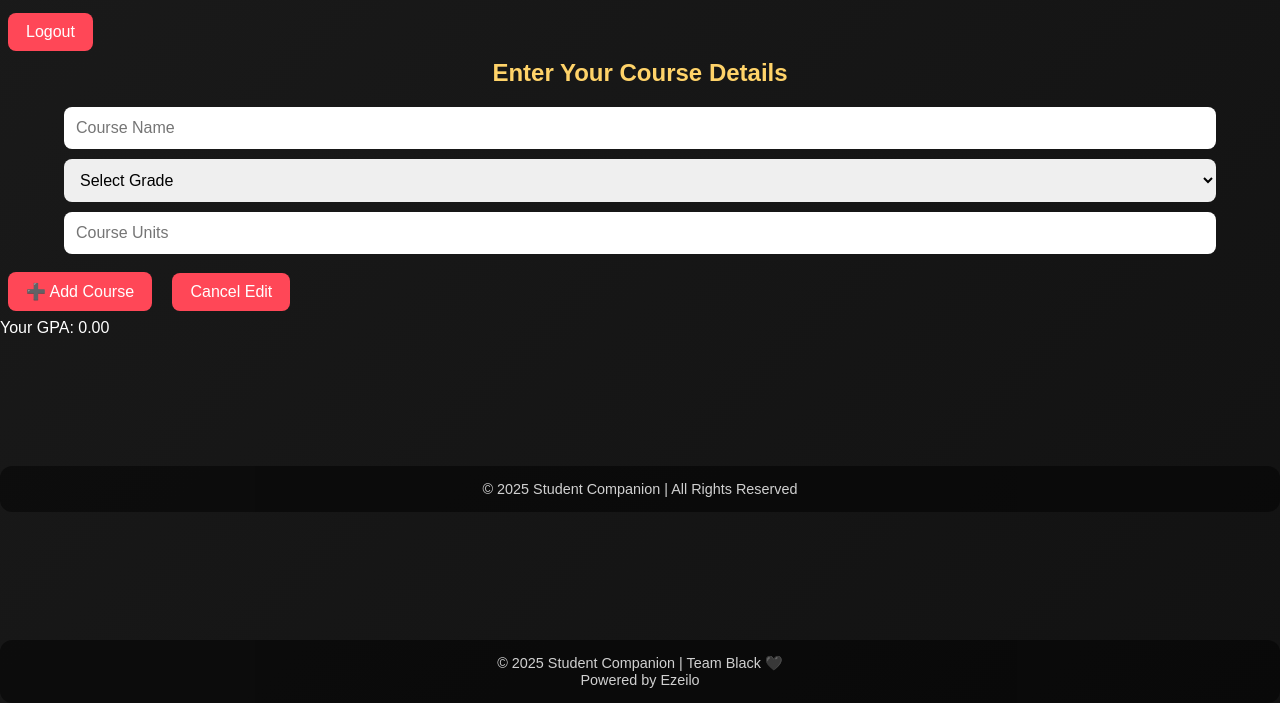
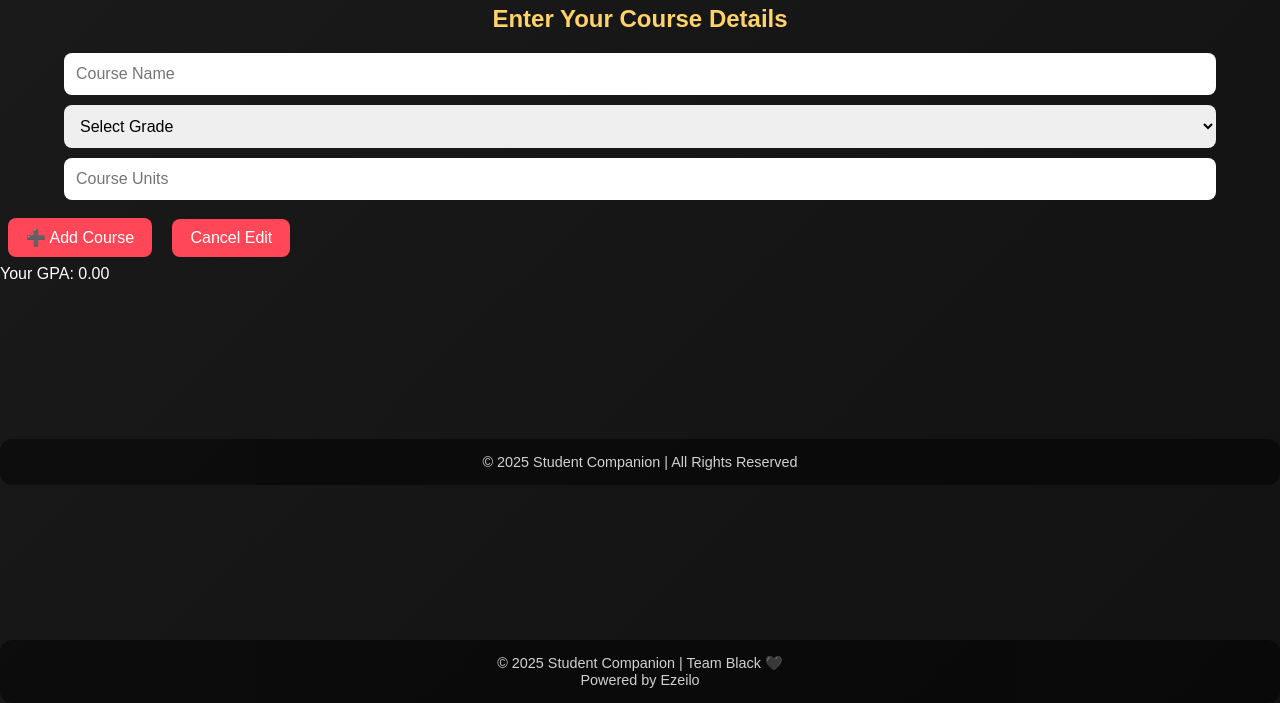
Before and after one commit to efgfdsdfdf/ezedave, a plain HTML site: page gpa.html in a window 1280 px wide. Shown: the part 97-800 px from the top of the page. Drawn offline with Linux system fonts and the light colour scheme; a script that the page names is missing.

Commit message:
Update gpa.html

```diff
--- a/gpa.html
+++ b/gpa.html
@@ -21,7 +21,6 @@
 <body>
   <header>
     <h1>📘 GPA Calculator</h1>
-    <button id="logoutBtn">Logout</button>
   </header>
 
   <main>
```
